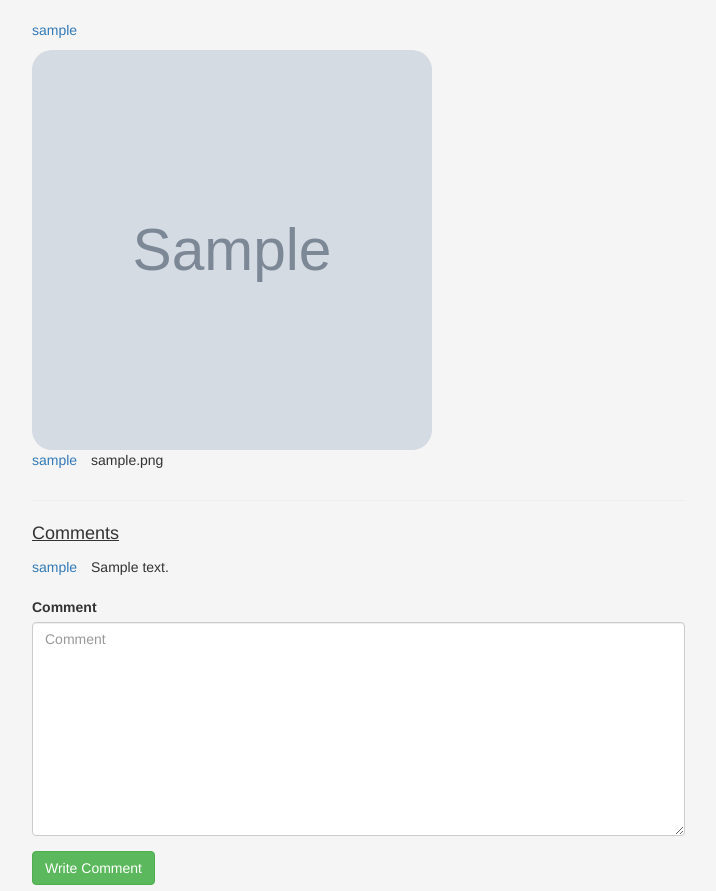
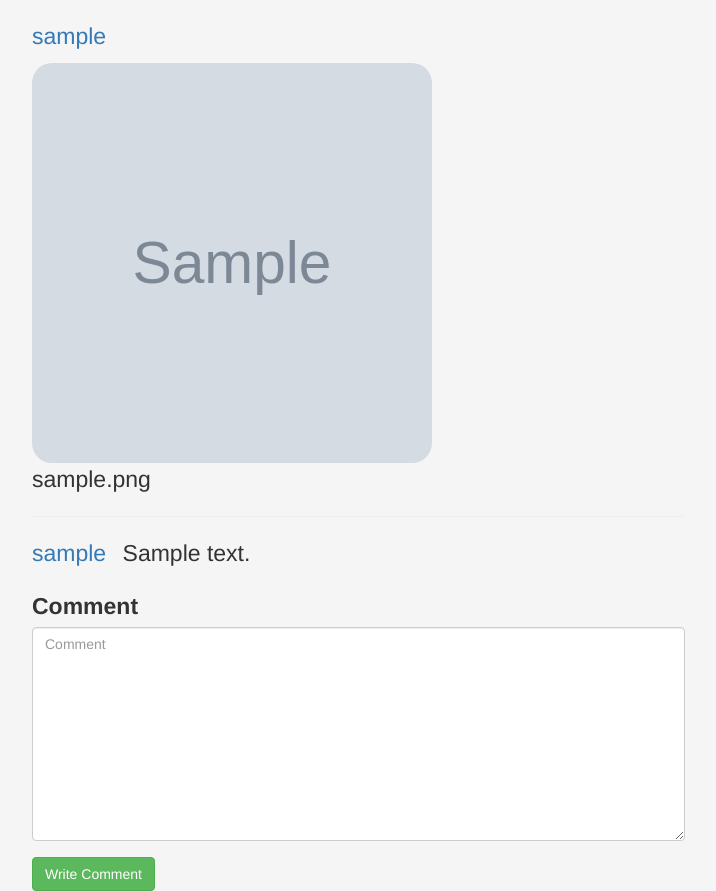
Before and after one commit to MichelAtieno/Instagram-Clone, a Django app: page /image/1 in a window 1280 px wide. Shown: the part 52-943 px from the top of the page, without its empty margins (38-754 px from the left). Run offline with Django 3.2, Linux system fonts and the light colour scheme; a user stored in the database is signed in; tables that the repository leaves empty hold one stand-in row (values such as "Sample post"); grey boxes marked "Sample" are stand-in pictures; some libraries are stand-ins or nearby versions.

Commit message:
Edited comment page

```diff
--- a/instagram/templates/comment.html
+++ b/instagram/templates/comment.html
@@ -1,26 +1,18 @@
 {% extends 'base.html' %}
-{% load bootstrap3 %}
+{% load bootstrap4 %}
 
 {% block content %}
 <div class="container top">
     <div class="row">
-        <div class="col-md-7">
+        <div class="col-md-7" style="font-size:23px;">
                 <p class="home-text">
-                        <a href="{% url 'profile' username=image.user_profile.username %}">{{image.user_profile.username}}</a>
+                    <a href="{% url 'profile' username=image.user_profile.username %}">{{image.user_profile.username}}</a>
                 </p>
                 <img src="{{image.photo.url}}" alt="Image" class="img-responsive" style="height:400px;width:400px;border-radius:20px;">
-                <ul class="list-inline home-list">
-                    <li class="list-inline-item">
-                            <a href="{% url 'profile' username=image.user_profile.username %}">{{image.user_profile.username}}</a>
-                    </li>
-                    <li class="list-inline-item">
-                        <p>{{image.image_caption}} </p>
-                    </li>
-                </ul>
+                <p>{{image.image_caption}} </p>
 
                 <hr>
-                <p style="font-size:18px; text-transform: capitalize; text-decoration: underline">Comments</p>
-                <div class="comments">
+                <div>
                 {% for comment in comments %}
                     <div class="row">
                         <div class="col-md-10">
```
